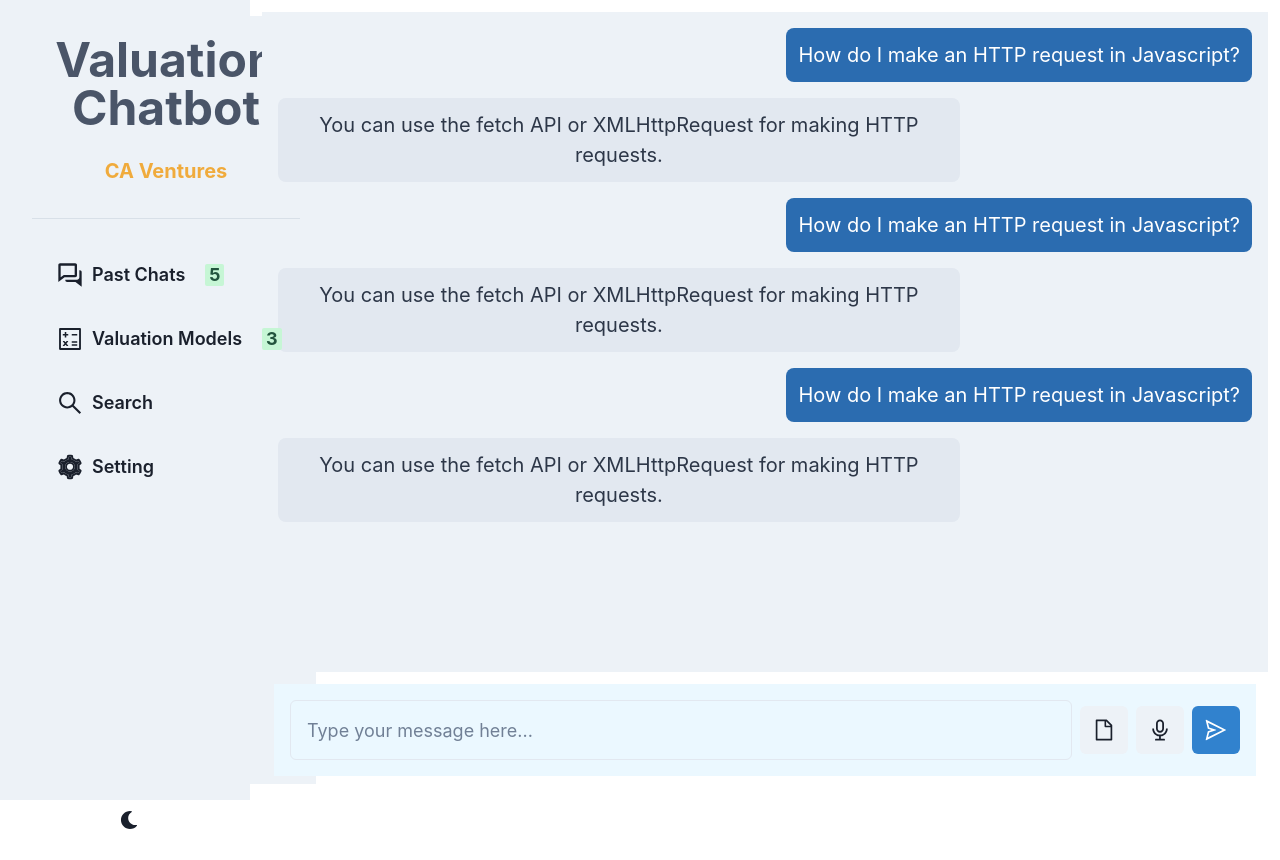
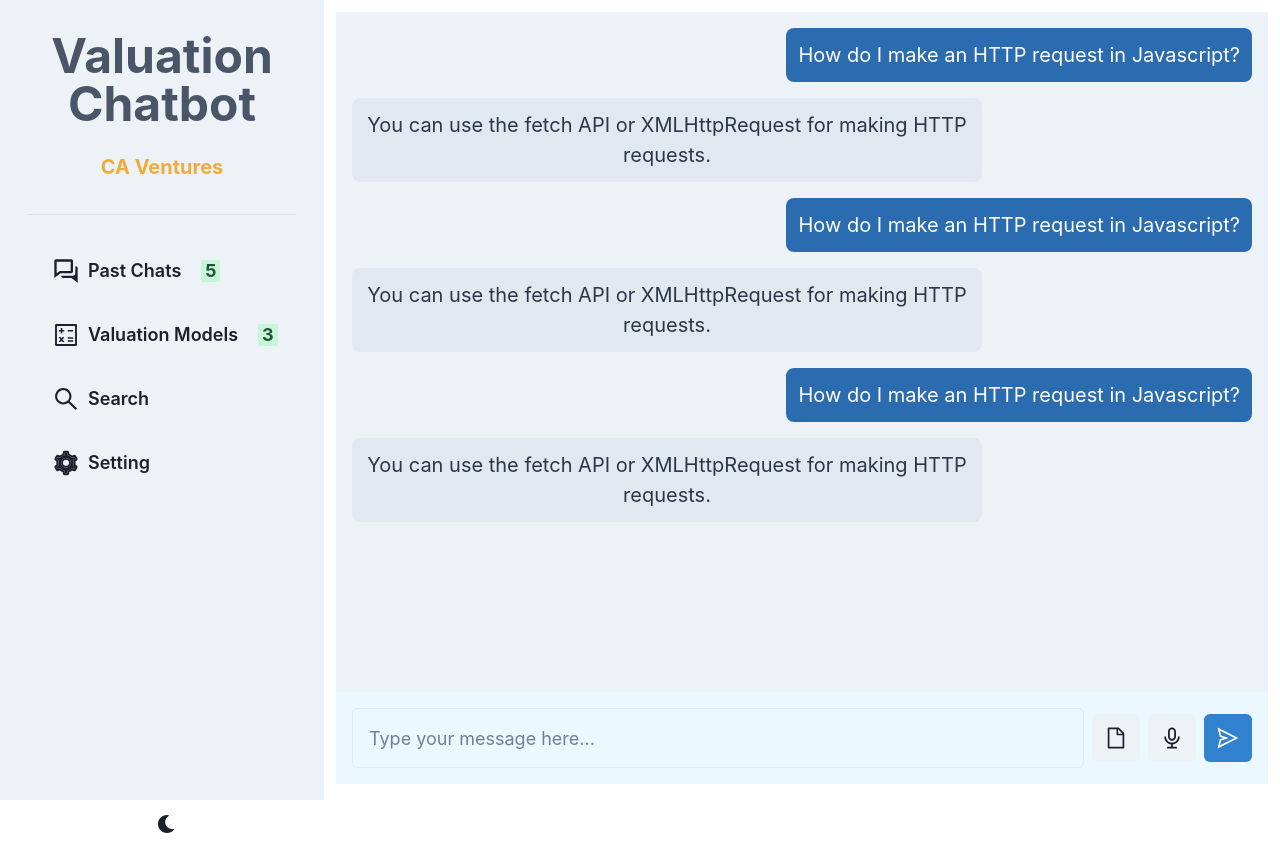
Before and after one commit to hltro/product-studio-valuation-prototype, a React (Create React App) app: page / in a window 1280 px wide. Built offline with nearby package versions, Linux system fonts and the light colour scheme.

Commit message:
fixed overlapping issue

```diff
--- a/src/App.js
+++ b/src/App.js
@@ -29,12 +29,7 @@ function App() {
       <Box textAlign="center" fontSize="xl">
         <Flex h="100vh">
           {/* Sidebar */}
-          <Box
-            w={{ base: "full", md: "250px" }}
-            bg={sidebarBgColor}
-            p={4}
-            h="full"
-          >
+          <Box bg={sidebarBgColor} p={3} h="full">
             <Sidebar onSelectCategory={handleSelectCategory} />
             <Box mt="auto" p={4}>
               <ColorModeSwitcher justifySelf="flex-start" />
@@ -57,9 +52,7 @@ function App() {
           {/* Main content area for ChatList and NewChat */}
           <Flex direction="column" flex="1" p={3} overflowY="auto">
             <ChatList />
-            <Box p={3}>
-              <NewChat />
-            </Box>
+            <NewChat />
           </Flex>
         </Flex>
       </Box>
```
